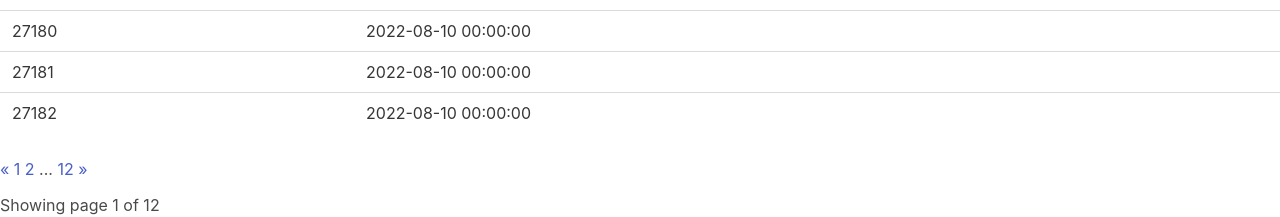
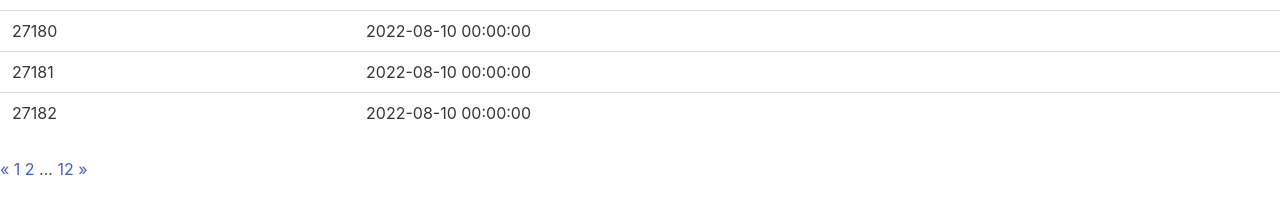
Before and after one commit to Thenafi/Octibom, a Flask app: page /listingtable in a window 1280 px wide. Shown: the part 4032-4249 px from the top of the page. After the commit the page ends 4207 px from the top, so only its background shows below. Run offline with Flask 2, Linux system fonts and the light colour scheme; data comes from the database, SQL or seed files in the repository.

Commit message:
minor fix

```diff
--- a/app.py
+++ b/app.py
@@ -218,7 +218,7 @@ def listingtable2():
     page = request.args.get('page', 1, type=int)
     pagination = Info.query.filter_by(islisted=True).paginate(
         page, per_page=100)
-    print([x for x in pagination.iter_pages()])
+
     return render_template('listingtable.html', pagination=pagination)
 
 if __name__ == "__main__":
--- a/templates/listingtable.html
+++ b/templates/listingtable.html
@@ -51,8 +51,5 @@
         &raquo;
     </a>
 </div>
-<p class="text-right mt-3">
-   Showing page {{ pagination.page }} of {{ pagination.pages }}
-</p>
 </div>
 {%endblock%}
```
